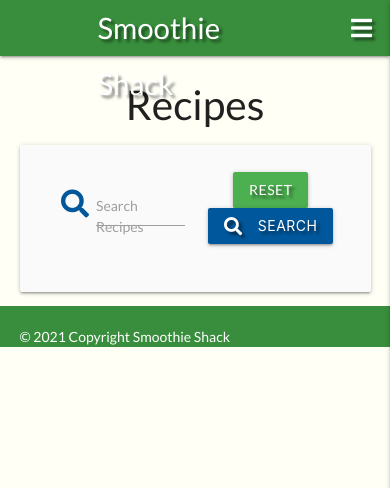
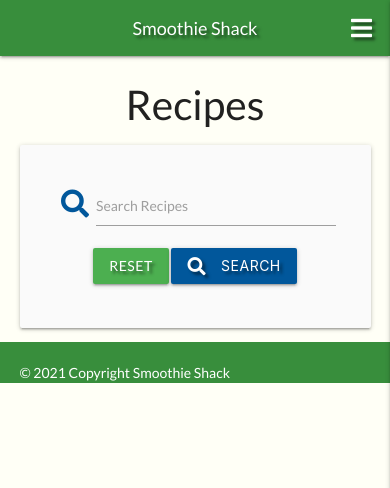
Before and after one commit to AndrewDarwin/ms3smoothieshack, a Flask app: page /search in a window 390 px wide. Shown: the top 488 px of the page. Run offline with Flask 2, Linux system fonts and the light colour scheme; data that the repository does not hold is empty; some libraries are stand-ins or nearby versions.

Commit message:
made changes to improve mobile responsiveness

```diff
--- a/app.py
+++ b/app.py
@@ -56,7 +56,7 @@
         }
         mongo.db.users.insert_one(register)
 
- # put the new user into 'session' cookie
+    # put the new user into 'session' cookie
         session["user"] = request.form.get("username").lower()
         flash("Registration Successful!")
         return redirect(url_for("profile", username=session["user"]))
--- a/static/css/style.css
+++ b/static/css/style.css
@@ -55,3 +55,15 @@
   color: black;
    background-color: white;
 }
+
+@media only screen and (max-width: 420px) {
+  nav .brand-logo {
+    font-size: large;
+  }
+  #image-header {
+    background-size: cover;
+    background-repeat: no-repeat;
+    height: 500px;
+    background-position: top;
+  }
+}
--- a/templates/recipes.html
+++ b/templates/recipes.html
@@ -7,7 +7,7 @@
  <!-- Search bar -->
 <div class="row card-panel grey lighten-5">
     <form action="{{ url_for('search') }}" method="post" class="col s12">
-        <div class="row valign-wrapper center-align">
+        <div class="row center-align">
             <div class="input-field col s12 m8">
                 <i class="fas fa-search prefix light-blue-text text-darken-4"></i>
                 <input type="text" name="query" id="query" minlength="3" class="validate" required>
@@ -24,7 +24,8 @@
 </div>
 
  <!-- All recipes-->
-{% for recipe in recipes %}
+
+ {% for recipe in recipes %}
 <div class="card center-align">
     <div class="col s12">
         <div class="col s3">
@@ -69,7 +70,7 @@
                     {% endfor %}
             </ol>
         </div>
-    </div>
+        </div>
 
-{% endfor %}
+    {% endfor %}
 {% endblock %}
```
